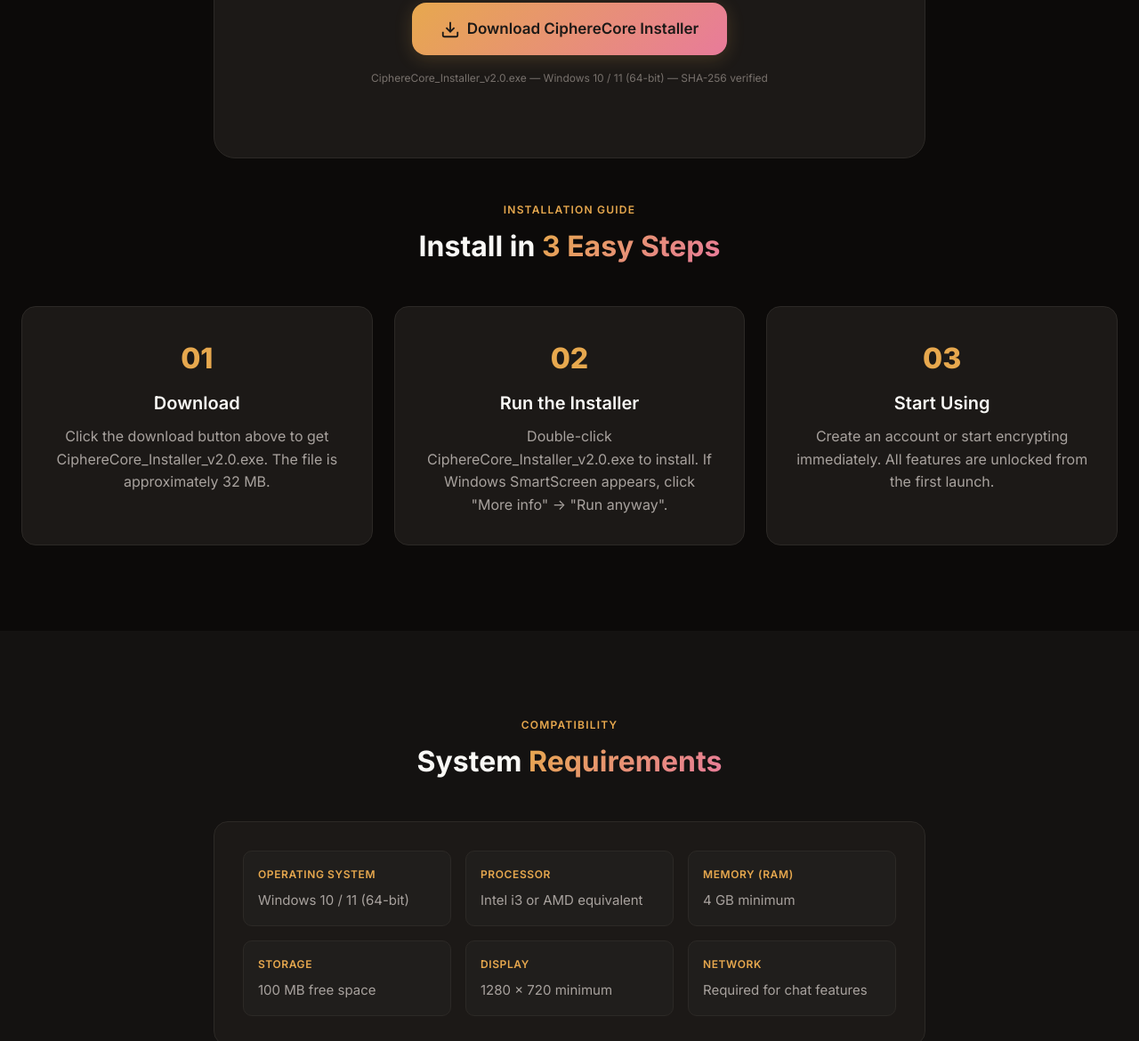
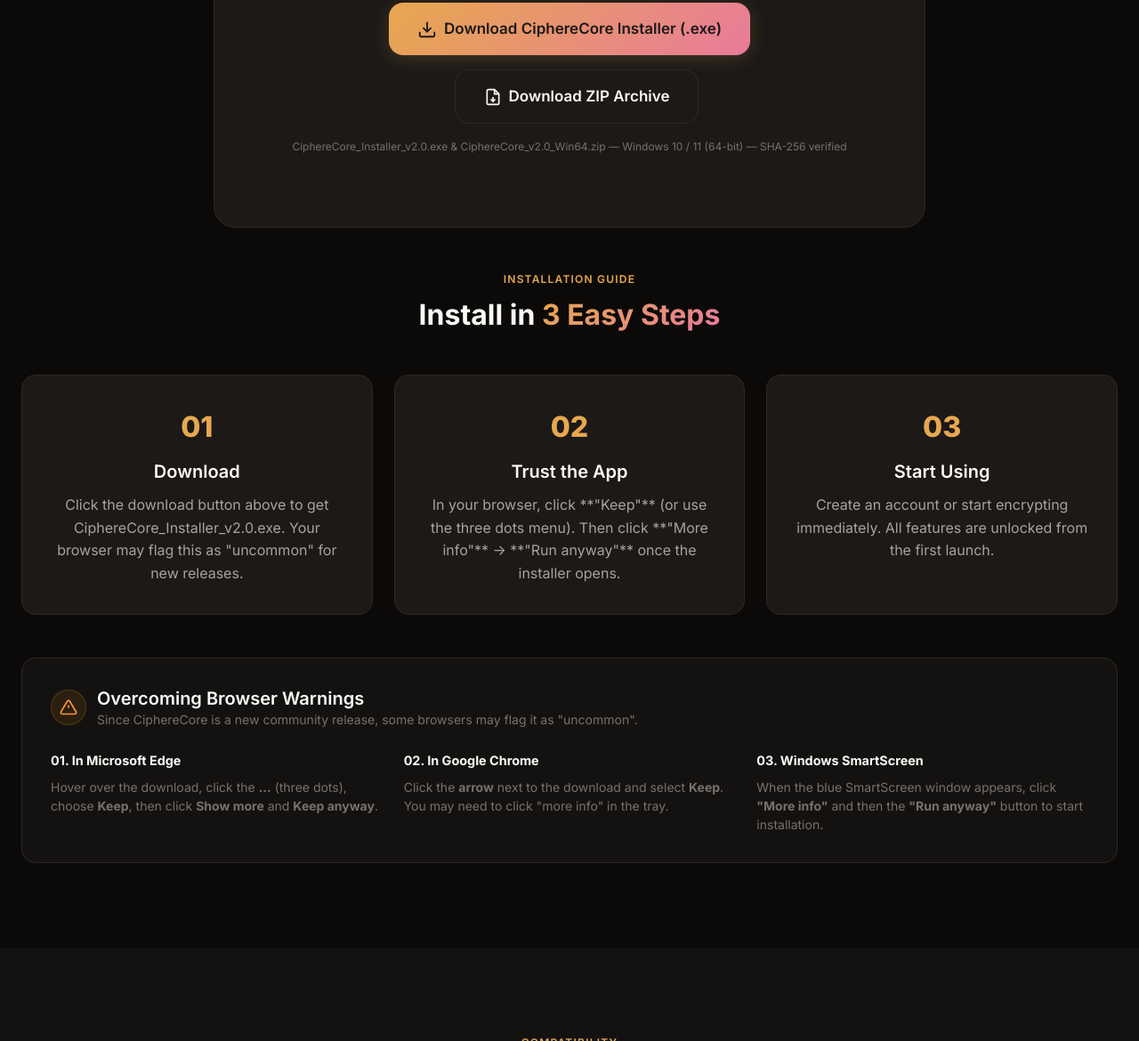
Before and after one commit to cipherecore/ciphercore, a plain HTML site: page website/download.html in a window 1280 px wide. Shown: the part 814-1984 px from the top of the page at 89% size. Drawn offline with Linux system fonts and the light colour scheme.

Commit message:
Add 'Download as ZIP' option to index, docs, and download pages

```diff
--- a/website/download.html
+++ b/website/download.html
@@ -66,11 +66,15 @@
         <div class="download-actions">
           <a href="CiphereCore_Installer_v2.0.exe" class="btn btn-primary btn-lg" data-download download id="main-download-btn">
             <svg width="22" height="22" viewBox="0 0 24 24" fill="none" stroke="currentColor" stroke-width="2"><path d="M21 15v4a2 2 0 0 1-2 2H5a2 2 0 0 1-2-2v-4"/><polyline points="7 10 12 15 17 10"/><line x1="12" y1="15" x2="12" y2="3"/></svg>
-            Download CiphereCore Installer
+            Download CiphereCore Installer (.exe)
+          </a>
+          <a href="CiphereCore_v2.0_Win64.zip" class="btn btn-secondary btn-lg" style="margin-left:var(--sp-4)">
+             <svg width="20" height="20" viewBox="0 0 24 24" fill="none" stroke="currentColor" stroke-width="2"><path d="M14 2H6a2 2 0 0 0-2 2v16a2 2 0 0 0 2 2h12a2 2 0 0 0 2-2V8z"/><polyline points="14 2 14 8 20 8"/><path d="M12 18v-6"/><path d="M9 15l3 3 3-3"/></svg>
+             Download ZIP Archive
           </a>
         </div>
         <p style="font-size:.75rem;color:var(--text-muted);margin-top:var(--sp-4)">
-          CiphereCore_Installer_v2.0.exe — Windows 10 / 11 (64-bit) — SHA-256 verified
+          CiphereCore_Installer_v2.0.exe & CiphereCore_v2.0_Win64.zip — Windows 10 / 11 (64-bit) — SHA-256 verified
         </p>
       </div>
 
@@ -84,17 +88,44 @@
         <div class="install-card fade-up">
           <div class="step-num">01</div>
           <h3 class="heading-sm">Download</h3>
-          <p class="body-md">Click the download button above to get CiphereCore_Installer_v2.0.exe. The file is approximately 32 MB.</p>
+          <p class="body-md">Click the download button above to get CiphereCore_Installer_v2.0.exe. Your browser may flag this as "uncommon" for new releases.</p>
         </div>
         <div class="install-card fade-up fade-up-delay-1">
           <div class="step-num">02</div>
-          <h3 class="heading-sm">Run the Installer</h3>
-          <p class="body-md">Double-click CiphereCore_Installer_v2.0.exe to install. If Windows SmartScreen appears, click "More info" → "Run anyway".</p>
+          <h3 class="heading-sm">Trust the App</h3>
+          <p class="body-md">In your browser, click **"Keep"** (or use the three dots menu). Then click **"More info"** → **"Run anyway"** once the installer opens.</p>
         </div>
         <div class="install-card fade-up fade-up-delay-2">
           <div class="step-num">03</div>
           <h3 class="heading-sm">Start Using</h3>
           <p class="body-md">Create an account or start encrypting immediately. All features are unlocked from the first launch.</p>
+        </div>
+      </div>
+
+      <!-- Browser Trust Tutorial -->
+      <div class="trust-tutorial fade-up" style="margin-top:var(--sp-12);background:rgba(255,255,255,0.03);border:1px solid var(--border-color);border-radius:var(--radius-lg);padding:var(--sp-8)">
+        <div style="display:flex;align-items:center;gap:12px;margin-bottom:var(--sp-6)">
+          <div style="width:40px;height:40px;background:rgba(245,158,11,.1);border:1px solid rgba(245,158,11,.2);border-radius:50%;display:flex;align-items:center;justify-content:center">
+             <svg width="20" height="20" viewBox="0 0 24 24" fill="none" stroke="var(--accent-orange)" stroke-width="2"><path d="M10.29 3.86L1.82 18a2 2 0 0 0 1.71 3h16.94a2 2 0 0 0 1.71-3L13.71 3.86a2 2 0 0 0-3.42 0z"/><line x1="12" y1="9" x2="12" y2="13"/><line x1="12" y1="17" x2="12.01" y2="17"/></svg>
+          </div>
+          <div>
+            <h3 class="heading-sm" style="margin:0">Overcoming Browser Warnings</h3>
+            <p class="body-sm" style="margin:0;color:var(--text-muted)">Since CiphereCore is a new community release, some browsers may flag it as "uncommon".</p>
+          </div>
+        </div>
+        <div class="trust-steps-grid" style="display:grid;grid-template-columns:repeat(auto-fit, minmax(240px, 1fr));gap:var(--sp-6)">
+          <div class="trust-step">
+            <h4 style="font-size:0.9rem;margin-bottom:8px;color:var(--text-color)">01. In Microsoft Edge</h4>
+            <p class="body-sm" style="color:var(--text-muted)">Hover over the download, click the <b>...</b> (three dots), choose <b>Keep</b>, then click <b>Show more</b> and <b>Keep anyway</b>.</p>
+          </div>
+          <div class="trust-step">
+            <h4 style="font-size:0.9rem;margin-bottom:8px;color:var(--text-color)">02. In Google Chrome</h4>
+            <p class="body-sm" style="color:var(--text-muted)">Click the <b>arrow</b> next to the download and select <b>Keep</b>. You may need to click "more info" in the tray.</p>
+          </div>
+          <div class="trust-step">
+            <h4 style="font-size:0.9rem;margin-bottom:8px;color:var(--text-color)">03. Windows SmartScreen</h4>
+            <p class="body-sm" style="color:var(--text-muted)">When the blue SmartScreen window appears, click <b>"More info"</b> and then the <b>"Run anyway"</b> button to start installation.</p>
+          </div>
         </div>
       </div>
     </div>
```
Also changed, not shown: website/docs.html (+12 -5 lines), website/features.html (+9 -3 lines), website/index.html (+7 -4 lines), 3 other files.
